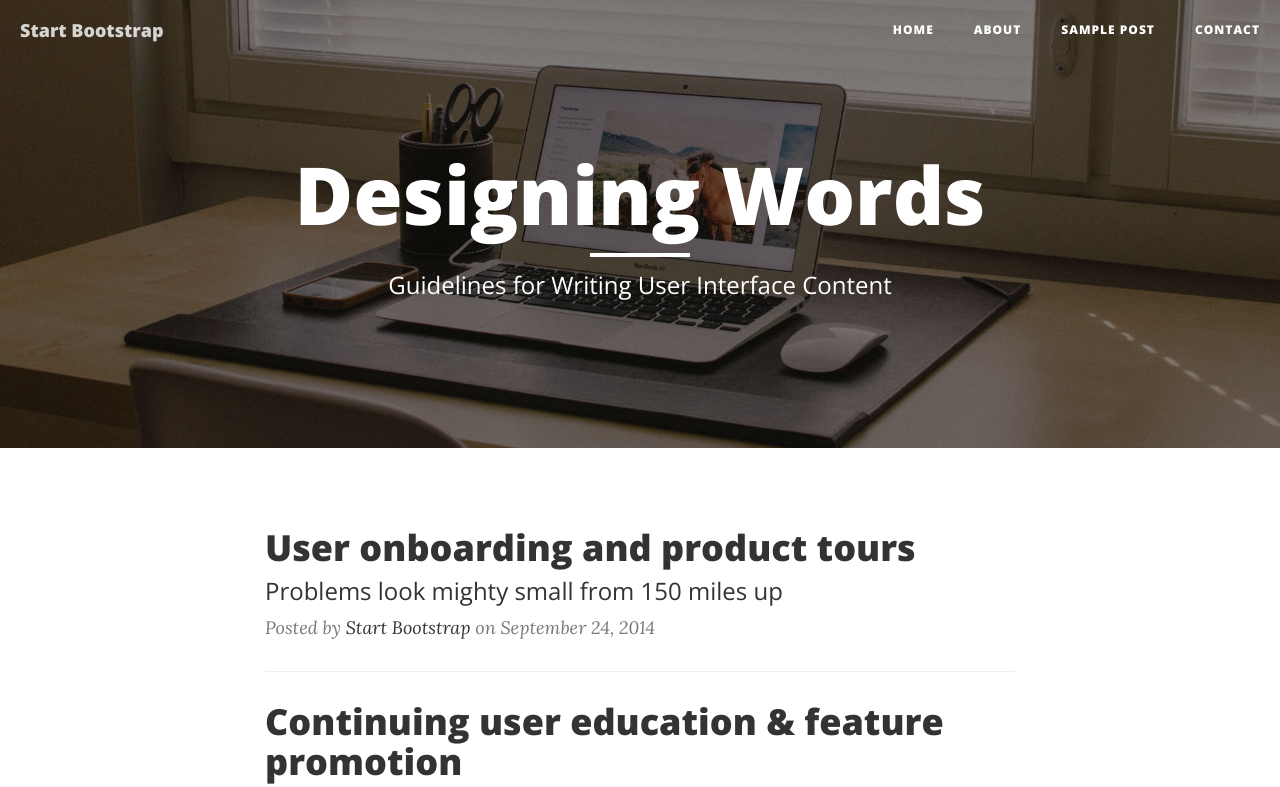
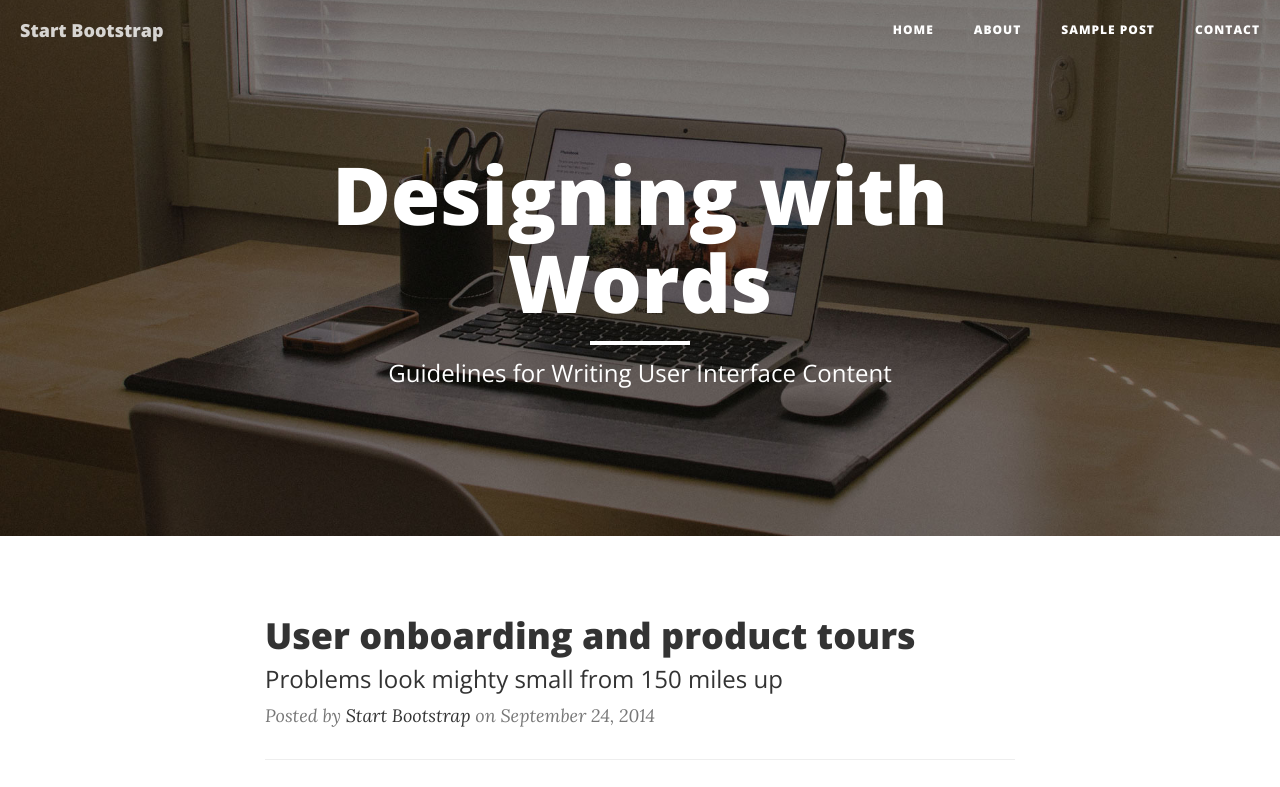
Before and after one commit to angelagorden/example, a website: page index.html in a window 1280 px wide. Shown: the top 787 px of the page. Drawn offline with nearby package versions, Linux system fonts and the light colour scheme.

Commit message:
Changing Example Titles

```diff
--- a/index.html
+++ b/index.html
@@ -74,7 +74,7 @@
             <div class="row">
                 <div class="col-lg-8 col-lg-offset-2 col-md-10 col-md-offset-1">
                     <div class="site-heading">
-                        <h1>Designing Words</h1>
+                        <h1>Designing with Words</h1>
                         <hr class="small">
                         <span class="subheading">Guidelines for Writing User Interface Content</span>
                     </div>
```
Also changed, not shown: Banner Messages.html (renamed from about.html), Dialog Boxes & Modals.html (renamed from contact.html), Tooltips.html (renamed from post.html).
